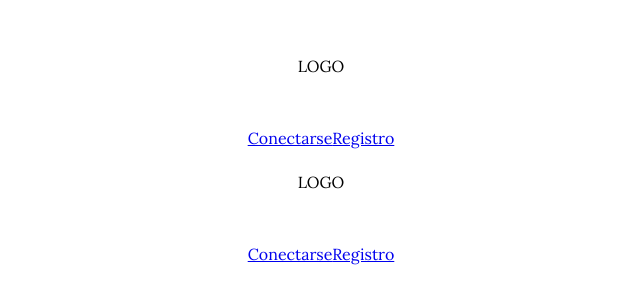
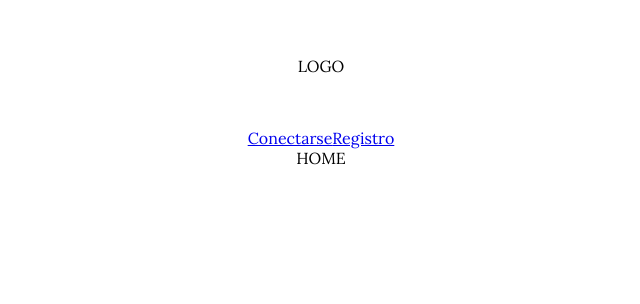
Before and after one commit to Monica-R/Hinspire, a React (Vite) app: page / in a window 1280 px wide. Shown: the top 304 px of the page, without its empty margins (319-959 px from the left). Built offline with nearby package versions, Linux system fonts and the light colour scheme; no server answers.

Commit message:
feat: update HomeView and LoginView components; add MyStoriesView component

```diff
--- a/src/pages/HomeView/HomeView.jsx
+++ b/src/pages/HomeView/HomeView.jsx
@@ -5,7 +5,7 @@ import Header from '../../components/Header/Header';
 function HomeView() {
   return (
     <div>
-      <Header />
+      HOME
     </div>
   )
 }
--- a/src/pages/LoginView/LoginView.jsx
+++ b/src/pages/LoginView/LoginView.jsx
@@ -3,7 +3,7 @@ import { useState } from 'react';
 import { jwtDecode } from 'jwt-decode';
 import { useAuth } from '../../context/auth.context';
 import { login } from '../../services/auth';
-// import { useNavigate } from 'react-router-dom';
+import { useNavigate } from 'react-router-dom';
 import './LoginView.css';
 
 function LoginView() {
@@ -11,7 +11,7 @@ function LoginView() {
   const { setAuthToken } = useAuth();
   const [email, setEmail] = useState("");
   const [password, setPassword] = useState("");
-  // const navigate = useNavigate();
+  const navigate = useNavigate();
 
   const handleSubmit = async (event) => {
     try {
@@ -27,10 +27,10 @@ function LoginView() {
 
         if(decoded.role === "admin") {
           console.log("Bienvenido, admin");
-          // navigate("/admin");
+          navigate("/admin");
         } else {
           console.log("Bienvenido, usuario");
-          // navigate("/profile");
+          navigate("/profile");
         }
       } else {
         console.error("Login failed", data);
--- /dev/null
+++ b/src/pages/MyStoriesView/MyStoriesView.jsx
@@ -0,0 +1,10 @@
+import './MyStoriesView.css';
+import React from 'react'
+
+function MyStoriesView() {
+  return (
+    <div>MyStoriesView</div>
+  )
+}
+
+export default MyStoriesView
```
Also changed, not shown: src/pages/MyStoriesView/MyStoriesView.css (added).
